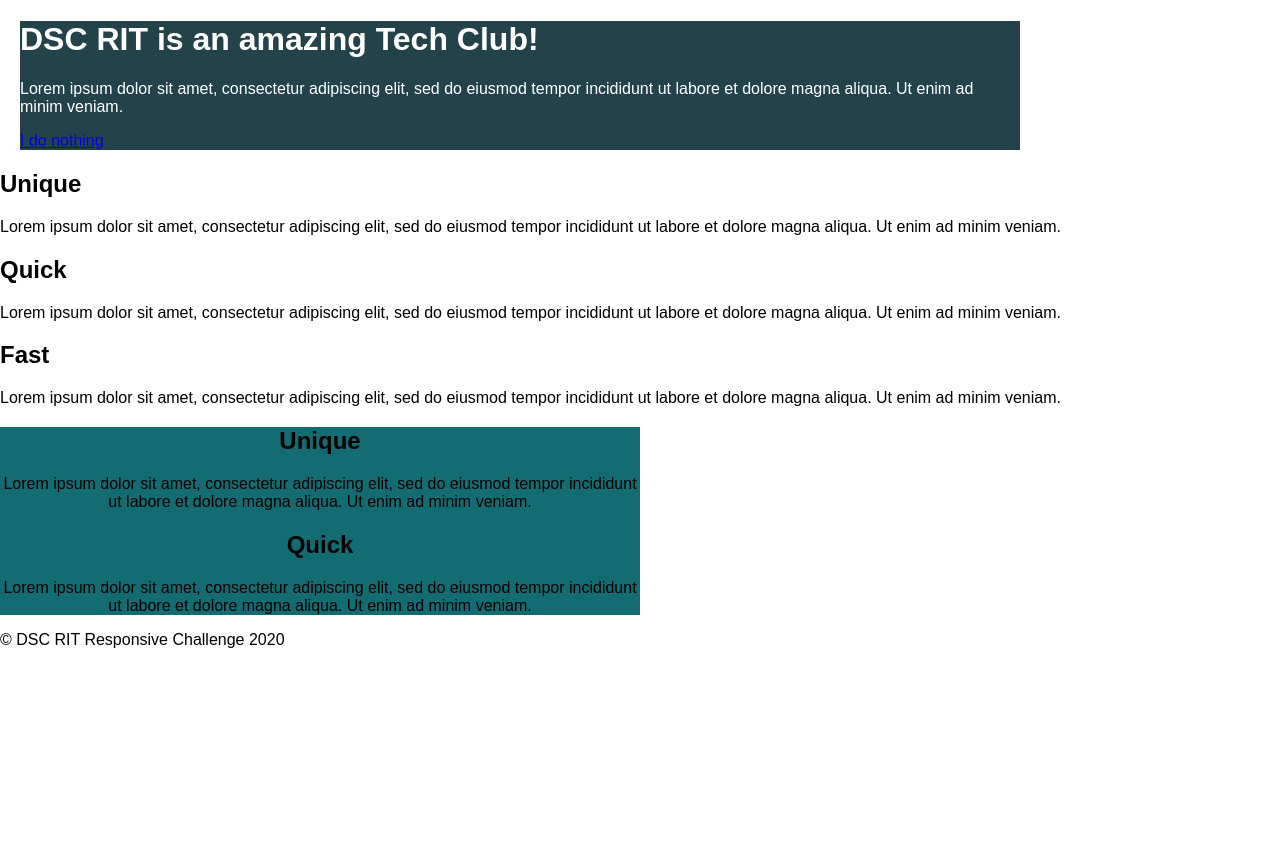
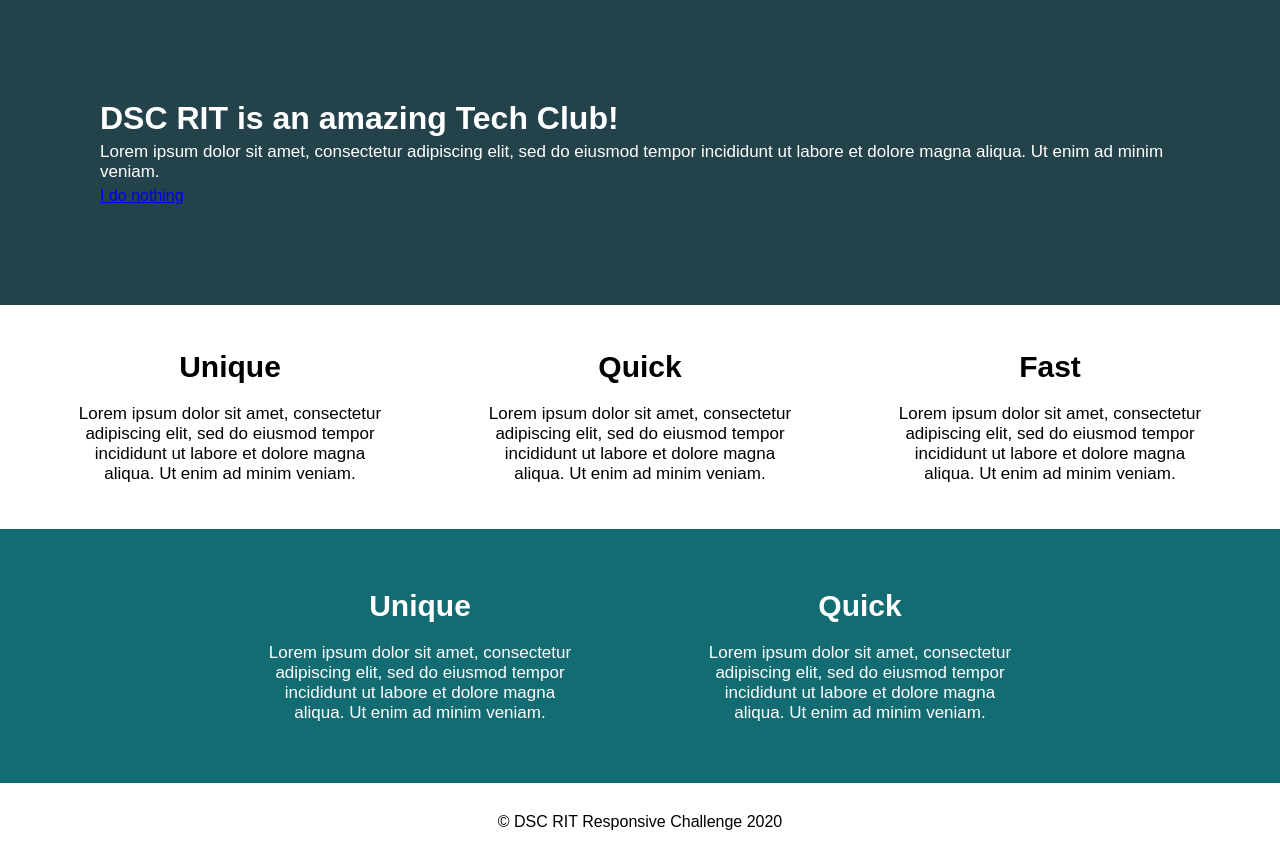
Before and after one commit to vinod2305/622187_BugBounty, a plain HTML site: page Frontend/Responsive-Challenge/index.html in a window 1280 px wide. Before the commit the page ends 800 px from the top, so only its background shows below. Drawn offline with Linux system fonts and the light colour scheme.

Commit message:
Fixed footer and middle section

```diff
--- a/Frontend/Responsive-Challenge/index.html
+++ b/Frontend/Responsive-Challenge/index.html
@@ -9,36 +9,36 @@
 </head>
 <body>
 	<div class="container">
-		<h1>DSC RIT is an amazing Tech Club!</h1>
-		<p>Lorem ipsum dolor sit amet, consectetur adipiscing elit, sed do eiusmod tempor incididunt ut labore et
+		<h1 class="heading">DSC RIT is an amazing Tech Club!</h1>
+		<p class="subtitle">Lorem ipsum dolor sit amet, consectetur adipiscing elit, sed do eiusmod tempor incididunt ut labore et
 		dolore magna aliqua. Ut enim ad minim veniam.</p>
 		<a href="#" class="btn">I do nothing</a>
 	</div>
 
-	<div>
-		<div>
-			<h2>Unique</h2>
+	<div class="details">
+		<div class="card">
+			<h2 >Unique</h2>
 			<p>Lorem ipsum dolor sit amet, consectetur adipiscing elit, sed do eiusmod tempor incididunt ut labore et
 			dolore magna aliqua. Ut enim ad minim veniam.</p>
 		</div>
-		<div>
-			<h2>Quick</h2>
-			<p>Lorem ipsum dolor sit amet, consectetur adipiscing elit, sed do eiusmod tempor incididunt ut labore et
+		<div class="card">
+			<h2 >Quick</h2>
+			<p >Lorem ipsum dolor sit amet, consectetur adipiscing elit, sed do eiusmod tempor incididunt ut labore et
 			dolore magna aliqua. Ut enim ad minim veniam.</p>
 		</div>
-		<div>
-			<h2>Fast</h2>
-			<p>Lorem ipsum dolor sit amet, consectetur adipiscing elit, sed do eiusmod tempor incididunt ut labore et
+		<div class="card">
+			<h2 >Fast</h2>
+			<p >Lorem ipsum dolor sit amet, consectetur adipiscing elit, sed do eiusmod tempor incididunt ut labore et
 			dolore magna aliqua. Ut enim ad minim veniam.</p>
 		</div>
 	</div>
-	<footer>
-		<div>
-			<h2>Unique</h2>
+	<footer class="footer-details">
+		<div class="footer-card">
+			<h2 class>Unique</h2>
 			<p>Lorem ipsum dolor sit amet, consectetur adipiscing elit, sed do eiusmod tempor incididunt ut labore et dolore
 			magna aliqua. Ut enim ad minim veniam.</p>
 		</div>
-		<div>
+		<div class="footer-card">
 			<h2>Quick</h2>
 			<p>Lorem ipsum dolor sit amet, consectetur adipiscing elit, sed do eiusmod tempor incididunt ut labore et dolore
 			magna aliqua. Ut enim ad minim veniam.</p>
--- a/Frontend/Responsive-Challenge/style.css
+++ b/Frontend/Responsive-Challenge/style.css
@@ -1,30 +1,95 @@
 @import url("https://fonts.googleapis.com/css2?family=Roboto:wght@400;700;900&display=swap");
 * {
+	margin: 0px;
+   width: 100%;
 	box-sizing: border-box;
 }
 
 body {
+	height: 100vh;
 	margin: 0;
 	font-family: sans-serif;
+	-webkit-font-smoothing: antialiased;
+  -moz-osx-font-smoothing: grayscale;
 }
 
 .container {
-	margin-left: 20px;
 	background: #23424a;
 	color: white;
-	width: 1000px;
+	width: 100%;
+	display: flex;
+	align-items: center;
+	justify-content: center;
+	flex-direction: column;
+	padding: 100px;
 }
+
+.box-container{
+	width: 1200px;
+}
+
+.subtitle{
+	padding: 0;
+	margin: 5px 0;
+}
+
+
 
 footer {
 	background-color: #136c72;
 	text-align: center;
-	max-width: 50%;
+	width: 100%;
 }
 
 .credentials {
 	float: left;
 }
 
+.details{
+	display: flex;
+	align-items: center;
+	justify-content: center;
+}
+
+.footer-details{
+	display: flex;
+	align-items: center;
+	justify-content: center;
+	color: #ffffff;
+}
+
+
+.card{
+	width: 400px;
+	padding: 30px;
+	margin: 5px;
+	text-align: center;
+}
+
+.footer-card{
+	width: 400px;
+	padding: 30px;
+	margin: 20px;
+	text-align: center;
+}
+
+h2{
+	font-size: 30px;
+	padding: 10px;
+}
+
+p{
+	font-size: 17px;
+	padding: 10px;
+}
+
+.credentials{
+	display: flex;
+	align-items: center;
+	justify-content: center;
+	padding: 30px;
+}
+
 @media (max-width: 850px){
 
 }
```
